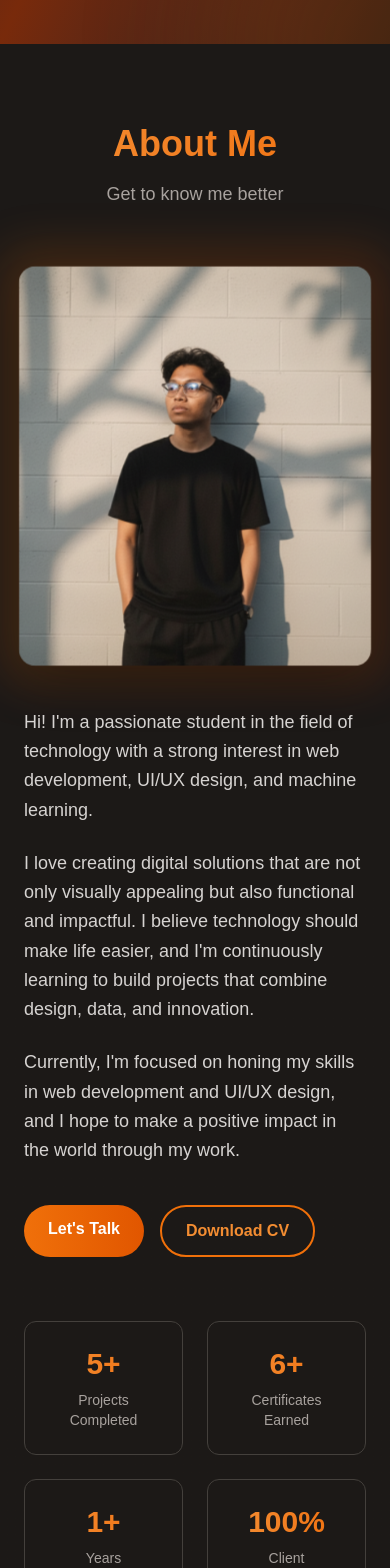
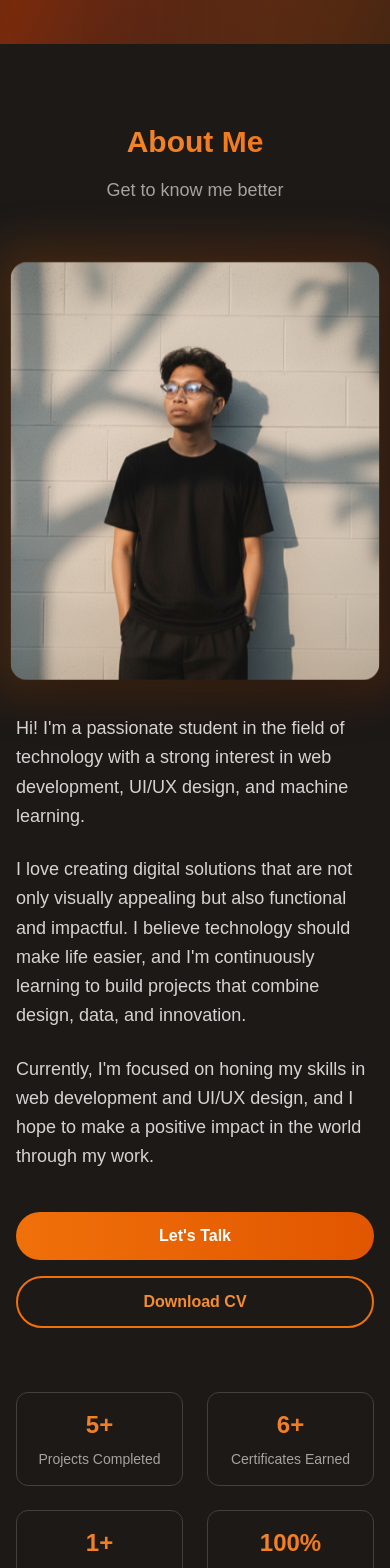
Before and after one commit to Juliartwn/portofolio, a React (Vite) app: page / in a window 390 px wide. Shown: the part 800-2368 px from the top of the page. Built offline with nearby package versions, Linux system fonts and the light colour scheme.

Commit message:
feat: update Portfolio component with new project tags, improved layout, and responsive design adjustments

```diff
--- a/src/components/pages/Portofolio.tsx
+++ b/src/components/pages/Portofolio.tsx
@@ -109,7 +109,7 @@ const Portfolio: React.FC = () => {
       description:
         "Desain antarmuka aplikasi pencarian tempat kos di wilayah Singaraja.",
       image: "/img/project/EasyKost/EasyKost.png",
-      tags: ["React", "Weather API", "Mapbox", "PWA"],
+      tags: ["Figma", "UI/UX", "Prototyping"],
       figma: "#",
       type: "design" as const,
       fullDescription: `
@@ -157,7 +157,7 @@ const Portfolio: React.FC = () => {
         "/img/project/GymApp/GymApp_2.png",
         "/img/project/GymApp/GymApp_3.png",
       ],
-      tags: ["React Native", "Firebase", "Redux", "Figma"],
+      tags: ["Laravel", "Tailwind", "MySQL"],
       github: "#",
       type: "development" as const,
       fullDescription: `
@@ -282,7 +282,7 @@ const Portfolio: React.FC = () => {
         id="about"
         className="py-20 bg-gradient-to-b from-neutral-900 to-neutral-900/95"
       >
-        <div className="container mx-auto px-6">
+        <div className="container mx-auto px-4 sm:px-6">
           <div className="max-w-6xl mx-auto">
             <div
               ref={aboutTitle.ref}
@@ -290,7 +290,7 @@ const Portfolio: React.FC = () => {
                 aboutTitle.isVisible ? "animate-fade-in-down" : ""
               }`}
             >
-              <h2 className="text-4xl md:text-5xl font-bold mb-4 text-center bg-clip-text text-transparent bg-gradient-to-r from-primary-400 to-primary-500">
+              <h2 className="text-3xl sm:text-4xl md:text-5xl font-bold mb-4 text-center bg-clip-text text-transparent bg-gradient-to-r from-primary-400 to-primary-500">
                 About Me
               </h2>
               <p className="text-neutral-400 text-center mb-16 text-lg">
@@ -298,7 +298,7 @@ const Portfolio: React.FC = () => {
               </p>
             </div>
 
-            <div className="grid md:grid-cols-2 gap-12 items-center mb-16">
+            <div className="grid md:grid-cols-2 gap-10 md:gap-12 items-center mb-16">
               <div
                 ref={aboutImage.ref}
                 className={`scroll-reveal ${
@@ -310,7 +310,7 @@ const Portfolio: React.FC = () => {
                   <img
                     src="/img/myself/santai.jpg"
                     alt="Profile"
-                    className="relative rounded-2xl shadow-2xl"
+                    className="relative w-full max-w-sm sm:max-w-md md:max-w-none mx-auto rounded-2xl shadow-2xl"
                   />
                 </div>
               </div>
@@ -338,16 +338,16 @@ const Portfolio: React.FC = () => {
                   world through my work.
                 </p>
 
-                <div className="flex gap-4 pt-4">
+                <div className="flex flex-col sm:flex-row gap-4 pt-4">
                   <a
                     href="#contact"
-                    className="px-6 py-3 bg-gradient-to-r from-primary-500 to-primary-600 text-white font-semibold rounded-full hover:shadow-2xl hover:scale-105 transition-all duration-300"
+                    className="w-full sm:w-auto text-center px-6 py-3 bg-gradient-to-r from-primary-500 to-primary-600 text-white font-semibold rounded-full hover:shadow-2xl hover:scale-105 transition-all duration-300"
                   >
                     Let's Talk
                   </a>
                   <a
                     href="#"
-                    className="px-6 py-3 border-2 border-primary-500 text-primary-400 font-semibold rounded-full hover:bg-primary-500 hover:text-white transition-all duration-300"
+                    className="w-full sm:w-auto text-center px-6 py-3 border-2 border-primary-500 text-primary-400 font-semibold rounded-full hover:bg-primary-500 hover:text-white transition-all duration-300"
                   >
                     Download CV
                   </a>
@@ -368,12 +368,12 @@ const Portfolio: React.FC = () => {
                   <div
                     key={index}
                     ref={statReveal.ref}
-                    className={`text-center p-6 bg-neutral-900 rounded-xl border border-neutral-700 hover:border-primary-500/50 transition-all duration-300 scroll-reveal hover-tilt hover:animate-pulse-glow ${
+                    className={`text-center p-4 sm:p-6 bg-neutral-900 rounded-xl border border-neutral-700 hover:border-primary-500/50 transition-all duration-300 scroll-reveal hover-tilt hover:animate-pulse-glow ${
                       statReveal.isVisible ? "animate-zoom-in" : ""
                     }`}
                     style={{ animationDelay: `${index * 0.1}s` }}
                   >
-                    <h3 className="text-3xl md:text-4xl font-bold bg-clip-text text-transparent bg-gradient-to-r from-primary-400 to-primary-500 mb-2 animate-count-up">
+                    <h3 className="text-2xl sm:text-3xl md:text-4xl font-bold bg-clip-text text-transparent bg-gradient-to-r from-primary-400 to-primary-500 mb-2 animate-count-up">
                       {stat.number}
                     </h3>
                     <p className="text-neutral-400 text-sm">{stat.label}</p>
@@ -390,14 +390,14 @@ const Portfolio: React.FC = () => {
         id="projects"
         className="py-20 bg-gradient-to-b from-neutral-900 to-neutral-900/95"
       >
-        <div className="container mx-auto px-6">
+        <div className="container mx-auto px-4 sm:px-6">
           <div
             ref={projectsTitle.ref}
             className={`text-center mb-16 scroll-reveal ${
               projectsTitle.isVisible ? "animate-fade-in-down" : ""
             }`}
           >
-            <h2 className="text-4xl md:text-5xl font-bold mb-4 bg-clip-text text-transparent bg-gradient-to-r from-primary-400 to-primary-500">
+            <h2 className="text-3xl sm:text-4xl md:text-5xl font-bold mb-4 bg-clip-text text-transparent bg-gradient-to-r from-primary-400 to-primary-500">
               Featured Projects
             </h2>
             <p className="text-neutral-400 text-lg max-w-2xl mx-auto">
@@ -406,7 +406,7 @@ const Portfolio: React.FC = () => {
             </p>
           </div>
 
-          <div className="grid grid-cols-1 md:grid-cols-2 lg:grid-cols-3 gap-8">
+          <div className="grid grid-cols-1 md:grid-cols-2 lg:grid-cols-3 gap-6 sm:gap-8">
             {displayedProjects.map((project, index) => {
               const projectReveal = useScrollReveal();
               return (
@@ -447,14 +447,14 @@ const Portfolio: React.FC = () => {
         id="certificates"
         className="py-20 bg-gradient-to-b from-neutral-900 to-neutral-900/95"
       >
-        <div className="container mx-auto px-6">
+        <div className="container mx-auto px-4 sm:px-6">
           <div
             ref={certificatesTitle.ref}
             className={`text-center mb-16 scroll-reveal ${
               certificatesTitle.isVisible ? "animate-fade-in-down" : ""
             }`}
           >
-            <h2 className="text-4xl md:text-5xl font-bold mb-4 bg-clip-text text-transparent bg-gradient-to-r from-primary-400 to-primary-500">
+            <h2 className="text-3xl sm:text-4xl md:text-5xl font-bold mb-4 bg-clip-text text-transparent bg-gradient-to-r from-primary-400 to-primary-500">
               Certificates & Achievements
             </h2>
             <p className="text-neutral-400 text-lg max-w-2xl mx-auto mb-4">
@@ -504,7 +504,7 @@ const Portfolio: React.FC = () => {
         id="skills"
         className="py-20 bg-gradient-to-b from-neutral-900 to-neutral-900/95 text-white z-50"
       >
-        <div className="container mx-auto px-6">
+        <div className="container mx-auto px-4 sm:px-6">
           <div className="max-w-6xl mx-auto">
             <div className="grid lg:grid-cols-2 gap-8 lg:gap-12 items-start">
               {/* Left Side - Skills List */}
@@ -537,7 +537,7 @@ const Portfolio: React.FC = () => {
                               {category.icon}
                             </div>
                             <div className="flex items-center gap-2 flex-grow justify-between">
-                              <span className="text-white text-lg font-medium">
+                              <span className="text-white text-base sm:text-lg font-medium">
                                 {category.title}
                               </span>
                               <svg
@@ -642,12 +642,12 @@ const Portfolio: React.FC = () => {
             {/* Infinite Scrolling Tech Stack */}
             <div className="mt-16 relative overflow-hidden py-8">
               {/* Gradient Overlays */}
-              <div className="pointer-events-none absolute inset-y-0 left-0 w-32 bg-gradient-to-r from-neutral-900 to-transparent z-10"></div>
-              <div className="pointer-events-none absolute inset-y-0 right-0 w-32 bg-gradient-to-l from-neutral-900 to-transparent z-10"></div>
+              <div className="pointer-events-none absolute inset-y-0 left-0 w-16 sm:w-24 md:w-32 bg-gradient-to-r from-neutral-900 to-transparent z-10"></div>
+              <div className="pointer-events-none absolute inset-y-0 right-0 w-16 sm:w-24 md:w-32 bg-gradient-to-l from-neutral-900 to-transparent z-10"></div>
 
               {/* Wrapper for animation */}
               <div className="flex">
-                <div className="flex gap-12 animate-scroll-continuous">
+                <div className="flex gap-6 sm:gap-12 animate-scroll-continuous">
                   {technologies.map((tech, index) => (
                     <div
                       key={`set1-${index}`}
@@ -656,9 +656,9 @@ const Portfolio: React.FC = () => {
                       <img
                         src={tech.icon}
                         alt={tech.name}
-                        className="h-8 opacity-60 group-hover:opacity-100 transition-opacity"
+                        className="h-6 sm:h-8 opacity-60 group-hover:opacity-100 transition-opacity"
                       />
-                      <span className="text-lg font-medium text-neutral-400 group-hover:text-white transition-colors whitespace-nowrap">
+                      <span className="text-sm sm:text-lg font-medium text-neutral-400 group-hover:text-white transition-colors whitespace-nowrap">
                         {tech.name}
                       </span>
                     </div>
@@ -671,9 +671,9 @@ const Portfolio: React.FC = () => {
                       <img
                         src={tech.icon}
                         alt={tech.name}
-                        className="h-8 opacity-60 group-hover:opacity-100 transition-opacity"
+                        className="h-6 sm:h-8 opacity-60 group-hover:opacity-100 transition-opacity"
                       />
-                      <span className="text-lg font-medium text-neutral-400 group-hover:text-white transition-colors whitespace-nowrap">
+                      <span className="text-sm sm:text-lg font-medium text-neutral-400 group-hover:text-white transition-colors whitespace-nowrap">
                         {tech.name}
                       </span>
                     </div>
@@ -687,14 +687,14 @@ const Portfolio: React.FC = () => {
 
       {/* Contact Section */}
       <section id="contact" className="py-20 bg-neutral-900 text-white">
-        <div className="container mx-auto px-6">
+        <div className="container mx-auto px-4 sm:px-6">
           <div
             ref={contactTitle.ref}
             className={`text-center mb-16 scroll-reveal ${
               contactTitle.isVisible ? "animate-fade-in-down" : ""
             }`}
           >
-            <h2 className="text-4xl md:text-5xl font-bold mb-4 bg-clip-text text-transparent bg-gradient-to-r from-primary-400 to-primary-500">
+            <h2 className="text-3xl sm:text-4xl md:text-5xl font-bold mb-4 bg-clip-text text-transparent bg-gradient-to-r from-primary-400 to-primary-500">
               Get In Touch
             </h2>
             <p className="text-neutral-400 text-lg max-w-2xl mx-auto">
@@ -727,7 +727,7 @@ const Portfolio: React.FC = () => {
       {showScrollTop && (
         <button
           onClick={scrollToTop}
-          className="fixed bottom-8 right-8 z-40 p-4 bg-gradient-to-r from-primary-500 to-primary-600 text-white rounded-full shadow-2xl hover:shadow-primary-500/50 hover:scale-110 transition-all duration-300 animate-bounce hover:animate-none group"
+          className="fixed bottom-6 right-6 sm:bottom-8 sm:right-8 z-40 p-3 sm:p-4 bg-gradient-to-r from-primary-500 to-primary-600 text-white rounded-full shadow-2xl hover:shadow-primary-500/50 hover:scale-110 transition-all duration-300 animate-bounce hover:animate-none group"
           aria-label="Scroll to top"
         >
           <ArrowUp className="w-6 h-6" />
```
